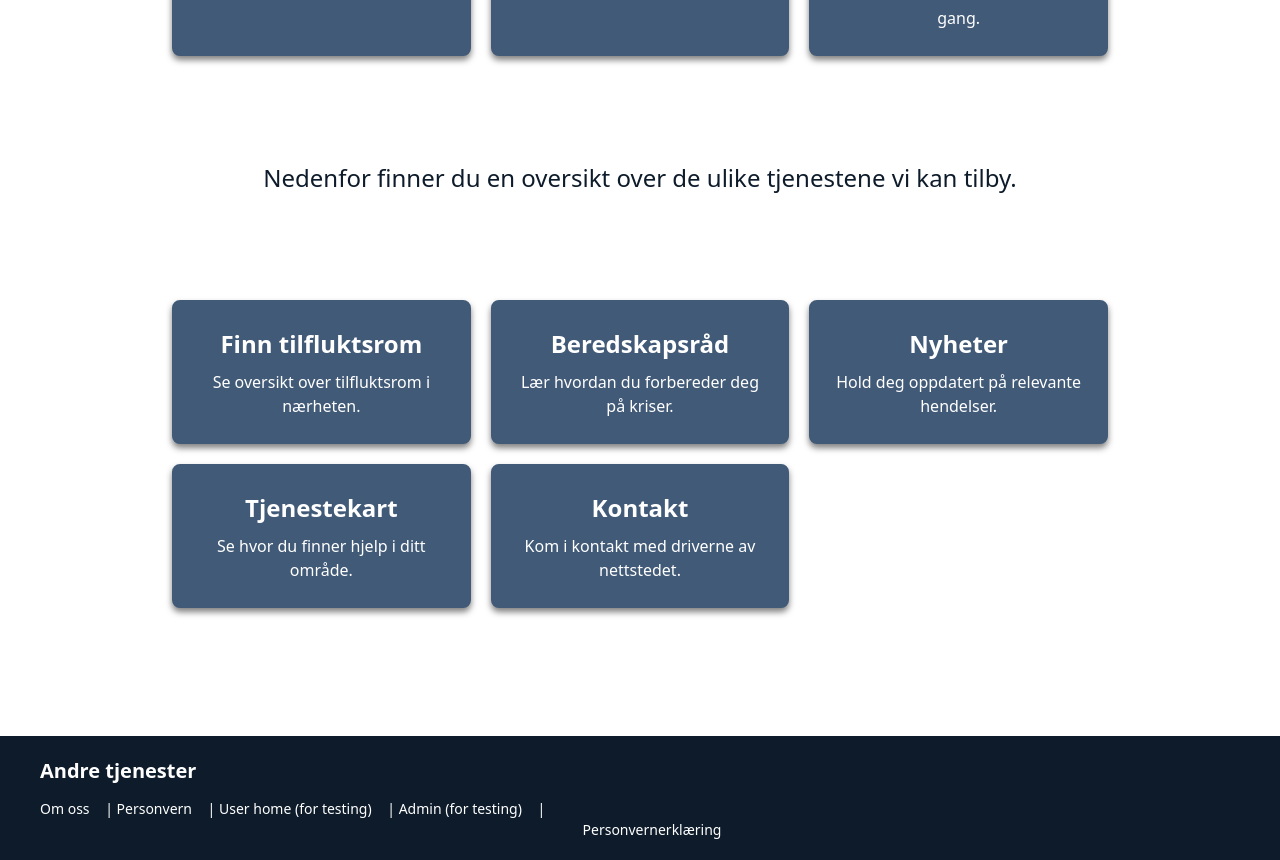
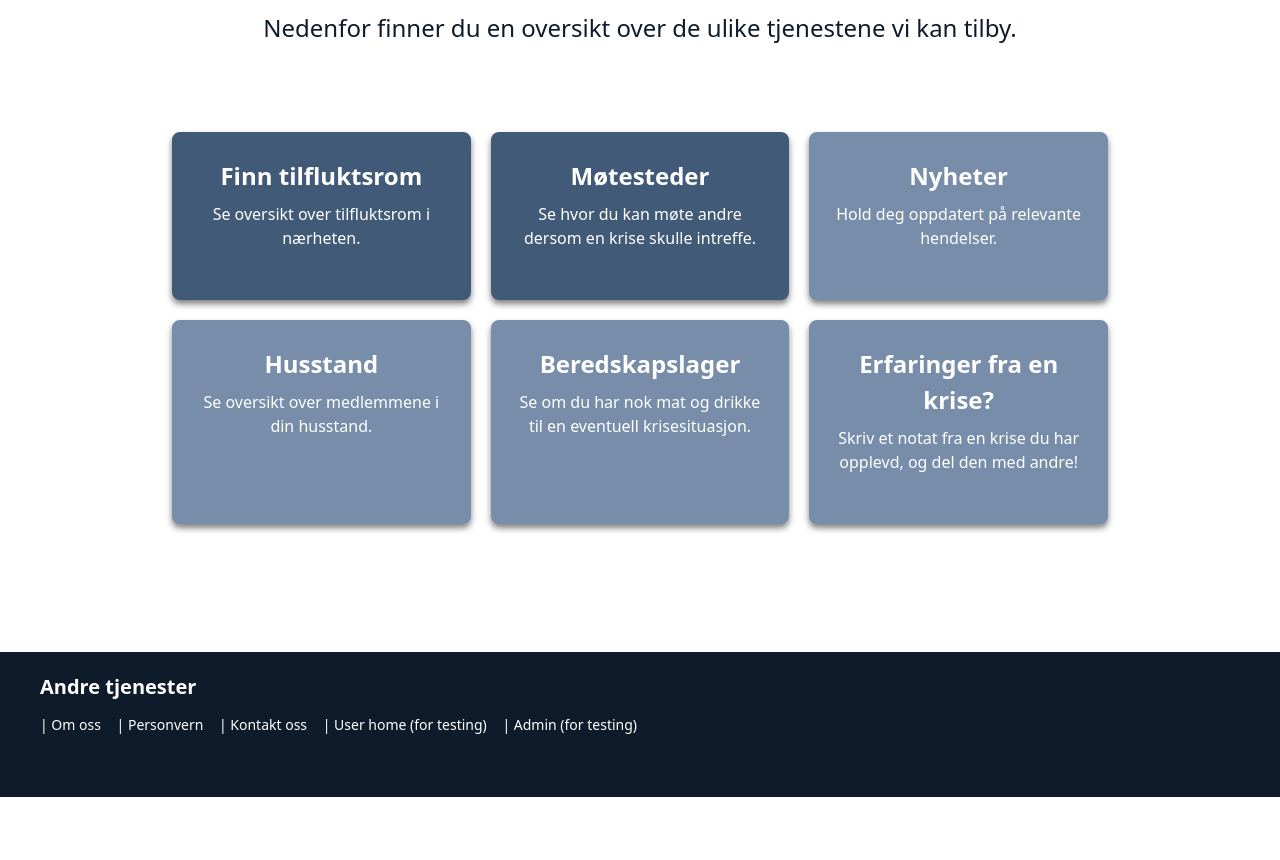
Before and after one commit to NTNU-IDI/scrum-project-2025-team11, a Vue app in the folder frontend/: page / in a window 1280 px wide. Shown: the part 780-1640 px from the top of the page. After the commit the page ends 1577 px from the top, so only its background shows below. Built offline with nearby package versions, Linux system fonts and the light colour scheme; the HTML template or start-up script is replaced by a standard one.

Commit message:
Add tooltip

```diff
--- a/frontend/src/components/Footer.vue
+++ b/frontend/src/components/Footer.vue
@@ -3,33 +3,23 @@
     <div class="footer-content">
       <h1>Andre tjenester</h1>
 
-      <div class="footer-links">
-        <a href="/about">Om oss</a> |
+      <div class="footer-links" data-tooltip="Disse tjenestene er ikke tilgjengelige enda.">
+        |
+        <a href="/about">Om oss </a> |
         <a href="/privacy">Personvern</a> |
+        <a href="/contact">Kontakt oss</a> |
         <a href="/userhome">User home (for testing)</a> |
-        <a href="/admin">Admin (for testing)</a> |
-        <button @click="openPDF" class="link-button">Personvernerklæring</button>
+        <a href="/admin">Admin (for testing)</a>
+        <br />
+        <br />
+        <br />
       </div>
     </div>
   </footer>
 </template>
 
 <script lang="ts" setup>
-import { useRouter } from 'vue-router'
-const router = useRouter()
 
-const goToHome = () => {
-  router.push('/')
-}
-const goToUserHome = () => {
-  router.push('/userhome')
-}
-const goToAdmin = () => {
-  router.push('/admin')
-}
-const openPDF = () => {
-  window.open('../assets/privacy_page.pdf', '_blank')
-}
 </script>
 
 <style scoped>
@@ -65,6 +55,19 @@ const openPDF = () => {
   text-align: left;
   margin-top: 8px;
 }
+.footer-links:hover {
+  cursor: pointer;
+}
+.footer-links:hover::after {
+  content: attr(data-tooltip);
+  position: absolute;
+  background-color: #ff0000;
+  color: #fff;
+  padding: 5px;
+  border-radius: 4px;
+  font-size: 12px;
+  white-space: nowrap;
+}
 
 .footer-links a {
   color: white;
@@ -91,4 +94,6 @@ const openPDF = () => {
 .link-button:hover {
   color: #d1d5db;
 }
+
+
 </style>
--- a/frontend/src/views/HomeInloggedView.vue
+++ b/frontend/src/views/HomeInloggedView.vue
@@ -9,14 +9,22 @@
       </div>
 
       <div class="grid-container">
-        <div class="box">
-          <h3>Min husstand</h3>
+
+        <router-link to="/household" class="box registered">
+          <h3>Husstand</h3>
           <p>Se oversikt over medlemmene i din husstand.</p>
-        </div>
-        <div class="box">
-          <h3>Mitt beredskapslager</h3>
+        </router-link>
+
+        <router-link to="/storage" class="box registered">
+          <h3>Beredskapslager</h3>
           <p>Se om du har nok mat og drikke til en eventuell krisesituasjon.</p>
-        </div>
+        </router-link>
+
+        <router-link to="/notes" class="box registered">
+        <h3>Erfaringer fra en krise?</h3>
+        <p>Skriv et notat fra en krise du har opplevd, og del den med andre!</p>
+        </router-link>
+
       </div>
 
       <div class="info-header">
@@ -24,26 +32,21 @@
       </div>
 
       <div class="grid-container">
-        <div class="box">
+      <router-link to="/map" class="box">
         <h3>Finn tilfluktsrom</h3>
         <p>Se oversikt over tilfluktsrom i nærheten.</p>
-        </div>
-        <div class="box">
-          <h3>Beredskapsråd</h3>
-          <p>Lær hvordan du forbereder deg på kriser.</p>
-        </div>
-        <div class="box">
+      </router-link>
+
+
+      <router-link to="/news" class="box">
         <h3>Nyheter</h3>
         <p>Hold deg oppdatert på relevante hendelser.</p>
-        </div>
-        <div class="box">
+      </router-link>
+
+      <router-link to="/map" class="box">
         <h3>Tjenestekart</h3>
         <p>Se hvor du finner hjelp i ditt område.</p>
-        </div>
-        <div class="box">
-          <h3>Kontakt</h3>
-          <p>Kom i kontakt med driverne av nettstedet.</p>
-        </div>
+      </router-link>
     </div>
     </main>
 
@@ -68,7 +71,6 @@ const goToLogin = () => {
 </script>
 
 <style scoped>
-/* --- Hele siden --- */
 .beredskap-page {
   display: flex;
   flex-direction: column;
@@ -82,13 +84,12 @@ const goToLogin = () => {
   background-color: white;
 }
 
-/* --- Info-header på toppen av seksjoner --- */
 .info-header {
   background-color: #ffffff;
   color: var(--darkest-blue);
   padding: 24px;
   border-radius: 8px;
-  margin: 40px 125px 20px 125px;
+  margin: 4px 125px 20px 125px;
   text-align: center;
 }
 
@@ -104,7 +105,6 @@ const goToLogin = () => {
   font-weight: 500;
 }
 
-/* --- Grid container --- */
 .grid-container {
   display: grid;
   grid-template-columns: repeat(auto-fit, minmax(280px, 1fr));
@@ -115,7 +115,6 @@ const goToLogin = () => {
   margin: 20px 100px;
 }
 
-/* --- Boksene --- */
 .box {
   background-color: var(--light-blue);
   border: 2px solid var(--light-blue);
@@ -125,6 +124,11 @@ const goToLogin = () => {
   transition: background-color 0.4s ease, transform 0.4s ease;
   box-shadow: 0 4px 6px rgba(0.5, 0, 0, 0.5);
   text-align: center;
+}
+
+.box.registered {
+  background-color: var(--good-green);
+  border: 2px solid var(--good-green);
 }
 
 .box h3 {
@@ -144,4 +148,11 @@ const goToLogin = () => {
   transform: scale(1.02);
   cursor: pointer;
 }
+
+.box.registered:hover {
+  background-color: var(--good-green);
+  color: white;
+  transform: scale(1.02);
+  cursor: pointer;
+}
 </style>
--- a/frontend/src/views/HomeView.vue
+++ b/frontend/src/views/HomeView.vue
@@ -41,25 +41,31 @@
         <p>Se oversikt over tilfluktsrom i nærheten.</p>
       </router-link>
 
-      <router-link to="/beredskap" class="box">
-        <h3>Beredskapsråd</h3>
-        <p>Lær hvordan du forbereder deg på kriser.</p>
+      <router-link to="/map" class="box">
+        <h3>Møtesteder</h3>
+        <p>Se hvor du kan møte andre dersom en krise skulle intreffe.</p>
       </router-link>
 
-      <router-link to="/nyheter" class="box">
+      <div class="box unavailable" data-tooltip="Tjenesten er ikke tilgjengelig enda.">
         <h3>Nyheter</h3>
         <p>Hold deg oppdatert på relevante hendelser.</p>
+      </div>
+
+      <router-link to="/login" class="box unavailable" data-tooltip="Logg inn for å få tilgang til denne tjenesten.">
+        <h3>Husstand</h3>
+        <p>Se oversikt over medlemmene i din husstand.</p>
       </router-link>
 
-      <router-link to="/kart" class="box">
-        <h3>Tjenestekart</h3>
-        <p>Se hvor du finner hjelp i ditt område.</p>
+      <router-link to="/login" class="box unavailable" data-tooltip="Logg inn for å få tilgang til denne tjenesten.">
+        <h3>Beredskapslager</h3>
+        <p>Se om du har nok mat og drikke til en eventuell krisesituasjon.</p>
       </router-link>
 
-      <router-link to="/kontakt" class="box">
-        <h3>Kontakt</h3>
-        <p>Kom i kontakt med driverne av nettstedet.</p>
+      <router-link to="/login" class="box unavailable" data-tooltip="Logg inn for å få tilgang til denne tjenesten.">
+        <h3>Erfaringer fra en krise?</h3>
+        <p>Skriv et notat fra en krise du har opplevd, og del den med andre!</p>
       </router-link>
+
     </div>
   </main>
 
@@ -89,9 +95,9 @@ import Footer from '@/components/Footer.vue'
 .info-header {
   background-color: #ffffff;
   color: var(--darkest-blue);
-  padding: 24px;
+  padding: 6px;
   border-radius: 8px;
-  margin: 40px 125px;
+  margin: 10px 125px;
   text-align: center;
 }
 
@@ -130,6 +136,44 @@ import Footer from '@/components/Footer.vue'
   text-align: center;
 }
 
+.box.unavailable {
+  background-color: var(--lightest-blue);
+  border: 2px solid var(--lightest-blue);
+  color: white;
+  position: relative;
+}
+
+.box.unavailable:hover {
+  background-color: var(--lightest-blue);
+  color: white;
+  transform: scale(1);
+  cursor: not-allowed;
+}
+
+/* Tooltip, ikke rør!!! */
+.box.unavailable::after {
+  content: attr(data-tooltip);
+  position: center;
+  bottom: 110%;
+  left: 50%;
+  transform: translateX(-50%);
+  background-color: var(--bad-red);
+  color: white;
+  padding: 8px 12px;
+  border-radius: 6px;
+  font-size: 0.85rem;
+  white-space: nowrap;
+  opacity: 0;
+  pointer-events: none;
+  transition: opacity 0.3s ease;
+  z-index: 10;
+}
+
+/* Vis tooltip på hover */
+.box.unavailable:hover::after {
+  opacity: 1;
+}
+
 .box h3 {
   margin: 0 0 8px 0;
   font-size: 1.5rem;
```
Lines whose indentation alone changed are shown as unchanged.
